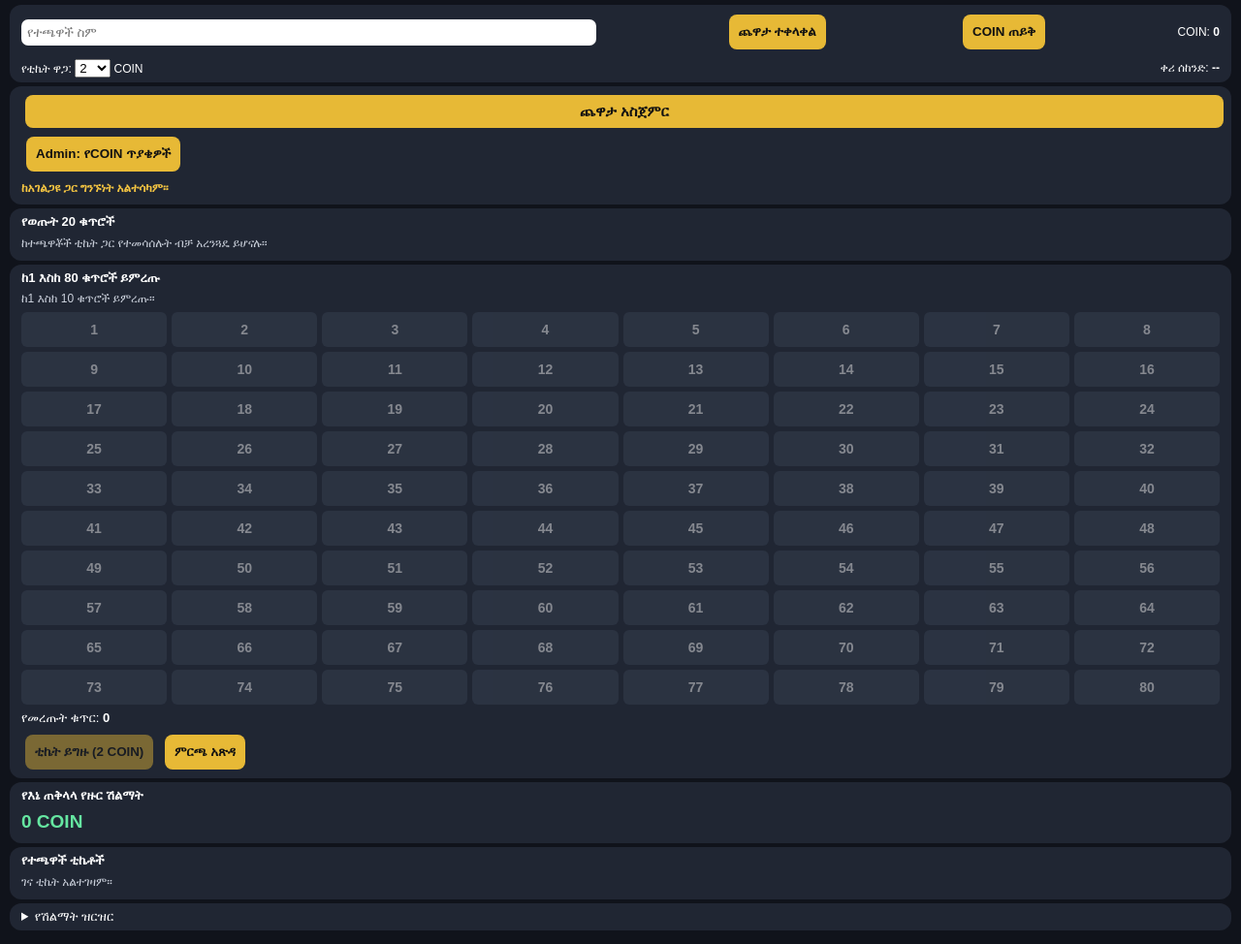
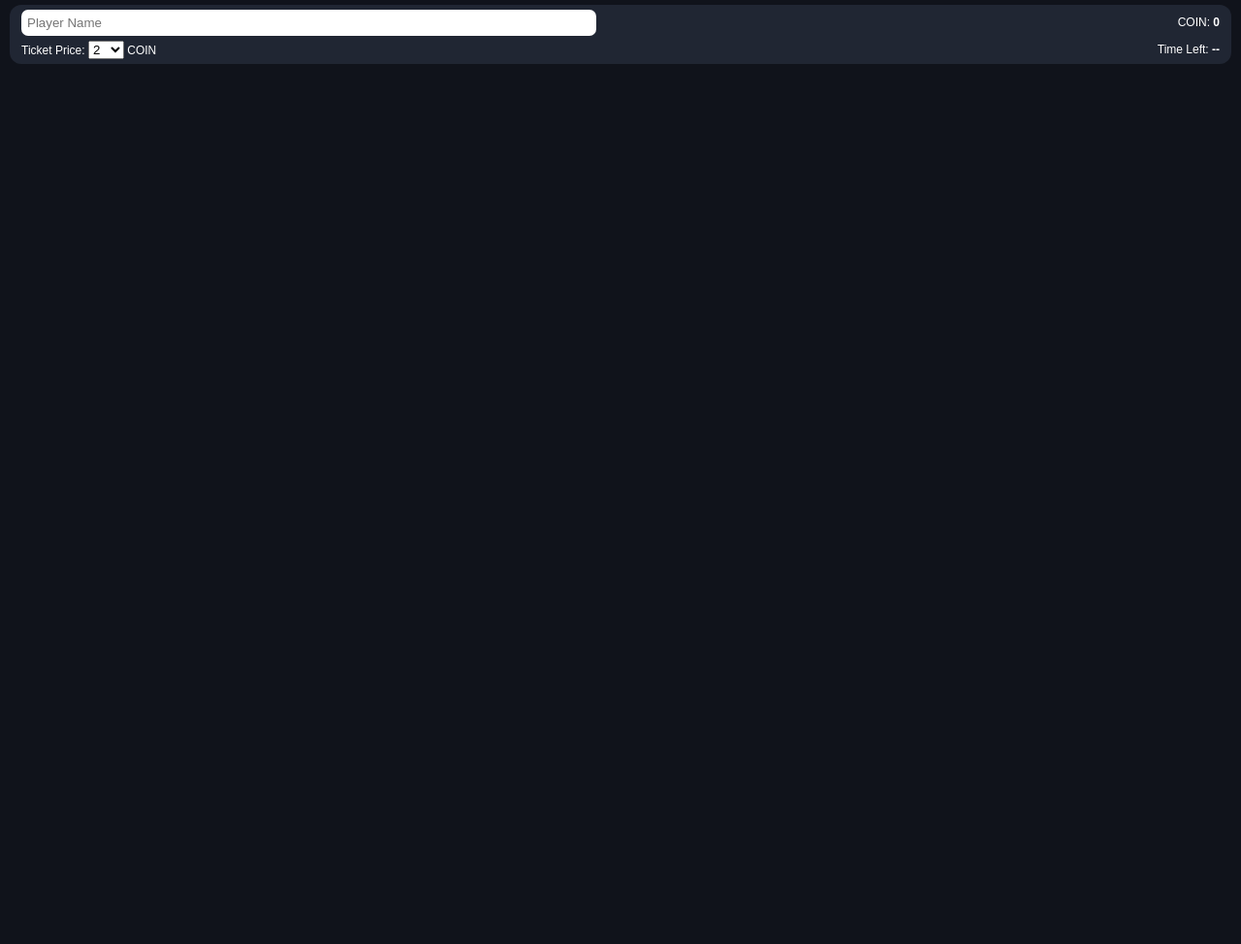
Before and after one commit to fuad147849-lgtm/Fuad_keno, a plain HTML site: page index.html in a window 1280 px wide. Shown: the part 48-1022 px from the top of the page at 97% size. After the commit the page ends 800 px from the top, so only its background shows below. Drawn offline with Linux system fonts and the light colour scheme; no server answers.

Commit message:
Update index.html

```diff
--- a/index.html
+++ b/index.html
@@ -99,14 +99,14 @@ button:disabled{opacity:.45}
 
 <h1>FUADX KENO V2</h1>
 
-<!-- የመጀመሪያዎቹ ሁለት መስመሮች -->
+<!-- Player information -->
 <div class="card">
   <div class="topline">
-    <input id="player" placeholder="የተጫዋች ስም">
+    <input id="player" placeholder="Player Name">
     <div>COIN: <b id="coins">0</b></div>
   </div>
   <div class="topline" style="margin-top:5px">
-  <div>የቲኬት ዋጋ:
+    <div>Ticket Price:
       <select id="ticketPrice">
         <option value="2">2</option>
         <option value="4">4</option>
@@ -115,65 +115,10 @@ button:disabled{opacity:.45}
         <option value="20">20</option>
       </select> COIN
     </div>
-    <div>ቀሪ ሰከንድ: <b id="timer">--</b></div>
+    <div>Time Left: <b id="timer">--</b></div>
   </div>
 </div>
 
-<!-- ጨዋታ ማስጀመሪያ -->
-<div class="card">
-  <button class="start" id="startBtn" onclick="startGame()">ጨዋታ አስጀምር</button>
-  <p id="status">ጨዋታውን ለመጀመር ይጫኑ።</p>
-</div>
-
-<!-- 20 የወጡ ቁጥሮች -->
-<div class="card">
-  <b>የወጡት 20 ቁጥሮች</b>
-  <p class="small">ከተጫዋቾች ቲኬት ጋር የተመሳሰሉት ብቻ አረንጓዴ ይሆናሉ።</p>
-  <div class="drawgrid" id="drawn"></div>
-</div>
-
-<!-- 80 ቁጥሮች -->
-<div class="card">
-  <b>ከ1 እስከ 80 ቁጥሮች ይምረጡ</b>
-  <p class="small">ከ1 እስከ 10 ቁጥሮች ይምረጡ።</p>
-  <div class="grid" id="numbers"></div>
-  <p>የመረጡት ቁጥር: <b id="chosen">0</b></p>
-  <button id="buyBtn" onclick="buyTicket()" disabled>ቲኬት ይግዙ (2 COIN)</button>
-  <button onclick="clearSelection()">ምርጫ አጽዳ</button>
-</div>
-
-<!-- የእኔ ጠቅላላ የዙር ሽልማት -->
-<div class="card">
-  <b>የእኔ ጠቅላላ የዙር ሽልማት</b>
-  <h2 style="color:#65e6a1">
-    <span id="myRoundReward">0</span> COIN
-  </h2>
-</div>
-
-  <!-- የተጫዋቾች ቲኬቶች -->
-<div class="card">
-  <b>የተጫዋች ቲኬቶች</b>
-  <div id="tickets"><p class="small">ገና ቲኬት አልተገዛም።</p></div>
-</div>
-
-<!-- የሽልማት ዝርዝር -->
-<div class="card">
-  <details>
-    <summary>የሽልማት ዝርዝር</summary>
-    <div class="details">
-  <b>የሽልማት ብዜት</b><br>
-  1 ቁጥር: 1/1 = ×3<br>
-  2 ቁጥር: 2/2 = ×7<br>
-  3 ቁጥር: 2/3 = ×2፣ 3/3 = ×20<br>
-  4 ቁጥር: 2/4 = ×1፣ 3/4 = ×5፣ 4/4 = ×30<br>
-  5 ቁጥር: 3/5 = ×2፣ 4/5 = ×10፣ 5/5 = ×40<br>
-  6 ቁጥር: 3/6 = ×1፣ 4/6 = ×5፣ 5/6 = ×15፣ 6/6 = ×45<br>
-  7 ቁጥር: 4/7 = ×1፣ 5/7 = ×4፣ 6/7 = ×15፣ 7/7 = ×50<br>
-  8 ቁጥር: 4/8 = ×2፣ 5/8 = ×5፣ 6/8 = ×20፣ 7/8 = ×30፣ 8/8 = ×55<br>
-  9 ቁጥር: 5/9 = ×3፣ 6/9 = ×10፣ 7/9 = ×35፣ 8/9 = ×45፣ 9/9 = ×65<br>
-  10 ቁጥር: 5/10 = ×2፣ 6/10 = ×7፣ 7/10 = ×40፣ 8/10 = ×60፣ 9/10 = ×80፣ 10/10 = ×100<br>
-  ሽልማት = የቲኬት ዋጋ × ብዜት።
-    </div>
   </details>
 </div>
 
```
Lines whose indentation alone changed are shown as unchanged.
